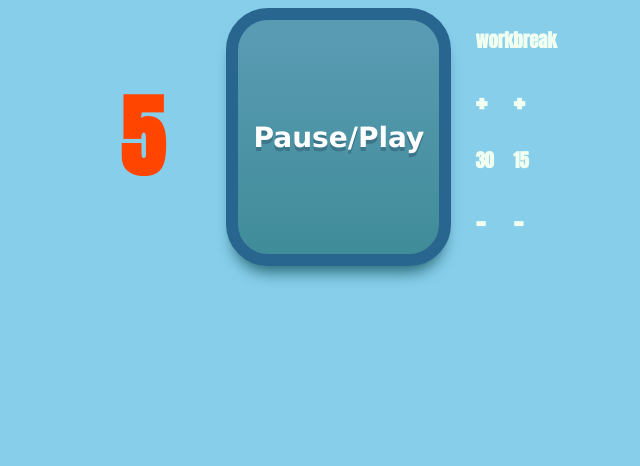
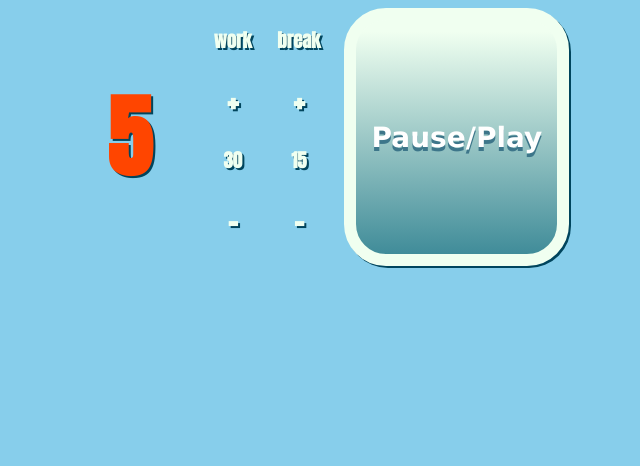
Before and after one commit to philwhisenhunt/next-pomodoro, a website: page index.html in a window 1280 px wide. Shown: the part 350-816 px from the top of the page, without its empty margins (321-961 px from the left). Drawn offline with Linux system fonts and the light colour scheme.

Commit message:
update to style

```diff
--- a/index.html
+++ b/index.html
@@ -11,108 +11,13 @@
     />
 
     <title>Pomodoro Clock</title>
-    <style>
-      body {
-        display: flex;
-        justify-content: center;
-        height: 100vh;
-        font-family: "Anton", sans-serif;
-        -webkit-user-select: none;
-        -moz-user-select: none;
-        -ms-user-select: none;
-        user-select: none;
-        color: honeydew;
-        background: grey;
-      }
-      .myButton {
-        -moz-box-shadow: 0px 13px 15px -7px #276873;
-        -webkit-box-shadow: 0px 13px 15px -7px #276873;
-        box-shadow: 0px 13px 15px -7px #276873;
-        background: -webkit-gradient(
-          linear,
-          left top,
-          left bottom,
-          color-stop(0.05, #599bb3),
-          color-stop(1, #408c99)
-        );
-        background: -moz-linear-gradient(top, #599bb3 5%, #408c99 100%);
-        background: -webkit-linear-gradient(top, #599bb3 5%, #408c99 100%);
-        background: -o-linear-gradient(top, #599bb3 5%, #408c99 100%);
-        background: -ms-linear-gradient(top, #599bb3 5%, #408c99 100%);
-        background: linear-gradient(to bottom, #599bb3 5%, #408c99 100%);
-        filter: progid:DXImageTransform.Microsoft.gradient(startColorstr='#599bb3', endColorstr='#408c99',GradientType=0);
-        background-color: #599bb3;
-        -moz-border-radius: 42px;
-        -webkit-border-radius: 42px;
-        border-radius: 42px;
-        border: 12px solid #29668f;
-        display: inline-block;
-        cursor: pointer;
-        color: #ffffff;
-        font-family: Verdana;
-        font-size: 28px;
-        font-weight: bold;
-        padding: 32px 15px;
-        text-decoration: none;
-        text-shadow: 0px 4px 0px #3d768a;
-      }
-      .myButton:hover {
-        background: -webkit-gradient(
-          linear,
-          left top,
-          left bottom,
-          color-stop(0.05, #408c99),
-          color-stop(1, #599bb3)
-        );
-        background: -moz-linear-gradient(top, #408c99 5%, #599bb3 100%);
-        background: -webkit-linear-gradient(top, #408c99 5%, #599bb3 100%);
-        background: -o-linear-gradient(top, #408c99 5%, #599bb3 100%);
-        background: -ms-linear-gradient(top, #408c99 5%, #599bb3 100%);
-        background: linear-gradient(to bottom, #408c99 5%, #599bb3 100%);
-        filter: progid:DXImageTransform.Microsoft.gradient(startColorstr='#408c99', endColorstr='#599bb3',GradientType=0);
-        background-color: #408c99;
-      }
-      .myButton:active {
-        position: relative;
-        top: 1px;
-      }
-
-      #app {
-        display: flex;
-        flex-wrap: wrap;
-        justify-content: center;
-        align-content: center;
-      }
-      #app > * {
-        margin: 12px;
-        /* border: solid skyblue 5px; */
-      }
-      #ticker {
-        font-size: 7vw;
-        display: flex;
-        align-items: center;
-        padding: 3vw;
-      }
-      #status {
-        width: 100%;
-        justify-content: center;
-        font-size: 7vw;
-        display: flex;
-        align-items: center;
-      }
-      #adders {
-        align-items: center;
-        align-content: center;
-        justify-content: center;
-      }
-    </style>
+    <link rel="stylesheet" type="text/css" href="./style.css" />
   </head>
 
   <body>
     <div id="app">
       <div id="status"></div>
       <h1 id="ticker">0</h1>
-      <button class="myButton" id="pause">Pause/Play</button>
 
       <!-- hidden until step 6 -->
       <div id="adders" style="display:none">
@@ -130,6 +35,8 @@
         </div>
       </div>
       <!--  -->
+
+      <button class="myButton" id="pause">Pause/Play</button>
     </div>
     <!-- change the script that is being loaded to view a different step -->
     <script src="./steps/6.js" async defer></script>
--- /dev/null
+++ b/style.css
@@ -0,0 +1,103 @@
+body {
+    display: flex;
+    justify-content: center;
+    height: 100vh;
+    font-family: "Anton", sans-serif;
+    -webkit-user-select: none;
+    -moz-user-select: none;
+    -ms-user-select: none;
+    user-select: none;
+    color: honeydew;
+    text-shadow: 2px 2px #00455d;
+    background: grey;
+}
+
+.myButton {
+    -moz-box-shadow: 2px 2px #00455d;
+    -webkit-box-shadow: 2px 2px #00455d;
+    box-shadow: 2px 2px #00455d;
+    background: -webkit-gradient( linear, left top, left bottom, color-stop(0.05, honeydew), color-stop(1, #408c99));
+    background: -moz-linear-gradient(top, honeydew 5%, #408c99 100%);
+    background: -webkit-linear-gradient(top, honeydew 5%, #408c99 100%);
+    background: -o-linear-gradient(top, honeydew 5%, #408c99 100%);
+    background: -ms-linear-gradient(top, honeydew 5%, #408c99 100%);
+    background: linear-gradient(to bottom, honeydew 5%, #408c99 100%);
+    filter: progid:DXImageTransform.Microsoft.gradient(startColorstr='honeydew', endColorstr='#408c99', GradientType=0);
+    background-color: honeydew;
+    -moz-border-radius: 42px;
+    -webkit-border-radius: 42px;
+    border-radius: 42px;
+    border: 12px solid honeydew;
+    display: inline-block;
+    cursor: pointer;
+    color: #ffffff;
+    font-family: Verdana;
+    font-size: 28px;
+    font-weight: bold;
+    padding: 32px 15px;
+    text-decoration: none;
+    text-shadow: 0px 4px 0px #3d768a;
+}
+
+.myButton:hover {
+    background: -webkit-gradient( linear, left top, left bottom, color-stop(0.05, #408c99), color-stop(1, honeydew));
+    background: -moz-linear-gradient(top, #408c99 5%, honeydew 100%);
+    background: -webkit-linear-gradient(top, #408c99 5%, honeydew 100%);
+    background: -o-linear-gradient(top, #408c99 5%, honeydew 100%);
+    background: -ms-linear-gradient(top, #408c99 5%, honeydew 100%);
+    background: linear-gradient(to bottom, #408c99 5%, honeydew 100%);
+    filter: progid:DXImageTransform.Microsoft.gradient(startColorstr='#408c99', endColorstr='honeydew', GradientType=0);
+    background-color: #408c99;
+}
+
+.myButton:active {
+    position: relative;
+    top: 1px;
+}
+
+#app {
+    display: flex;
+    flex-wrap: wrap;
+    justify-content: center;
+    align-content: center;
+}
+
+#app>* {
+    margin: 12px;
+    /* border: solid skyblue 5px; */
+}
+
+#ticker {
+    font-size: 7vw;
+    display: flex;
+    align-items: center;
+    padding: 3vw;
+}
+
+#status {
+    width: 100%;
+    justify-content: center;
+    font-size: 7vw;
+    display: flex;
+    align-items: center;
+}
+
+#adders {
+    align-items: center;
+    align-content: center;
+    justify-content: center;
+}
+
+#workControls * {
+    display: flex;
+    justify-content: center
+}
+
+#breakControls {
+    margin-left: 2vw;
+}
+
+#breakControls * {
+    display: flex;
+    justify-content: center
+}
```
